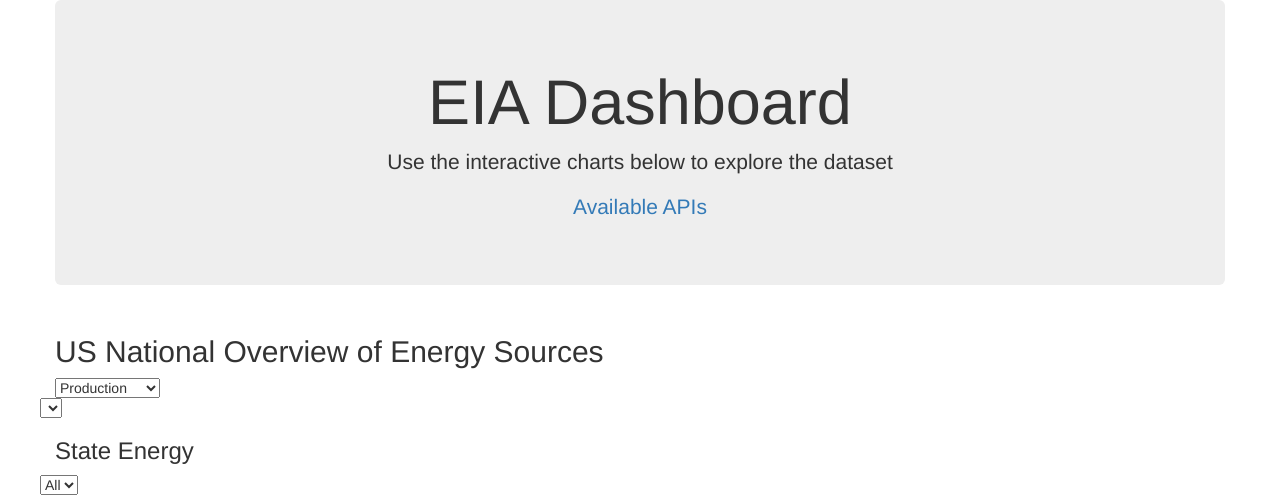
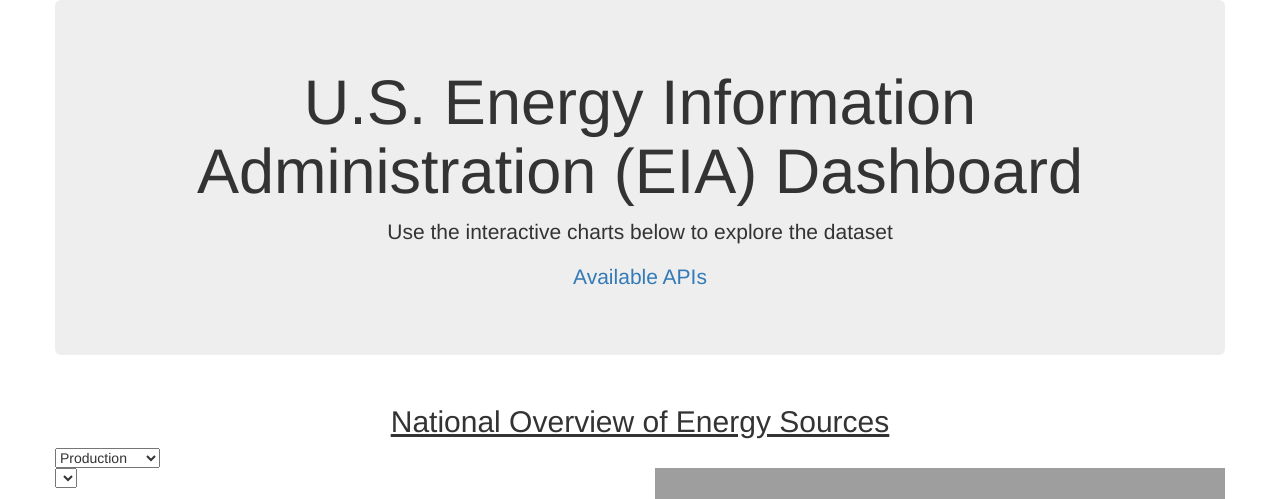
Before and after one commit to rdashcraft91/Energy-Dashboard, a Flask app: page / in a window 1280 px wide. Shown: the top 499 px of the page. Run offline with Flask 2, Linux system fonts and the light colour scheme; data that the repository does not hold is empty; some libraries are stand-ins or nearby versions; grey boxes are pictures that could not be loaded.

Commit message:
added css file and added energy sources img

```diff
--- /dev/null
+++ b/AWS/static/css/style.css
@@ -0,0 +1,4 @@
+h2 {
+    text-align: center;
+    text-decoration: underline;
+}
--- a/AWS/templates/index.html
+++ b/AWS/templates/index.html
@@ -5,8 +5,9 @@
   <meta charset="UTF-8">
   <meta name="viewport" content="width=device-width, initial-scale=1.0">
   <meta http-equiv="X-UA-Compatible" content="ie=edge">
-  <title>Bellybutton Biodiversity</title>
+  <title>EIA Dashboard</title>
   <link rel="stylesheet" href="https://maxcdn.bootstrapcdn.com/bootstrap/3.3.7/css/bootstrap.min.css">
+  <link rel="stylesheet" type="text/css" href="../static/css/style.css">
 </head>
 
 <body>
@@ -14,40 +15,46 @@
   <div class="container">
     <div class="row">
       <div class="col-md-12 jumbotron text-center">
-        <h1>EIA Dashboard</h1>
+        <h1>U.S. Energy Information Administration (EIA) Dashboard</h1>
         <p>Use the interactive charts below to explore the dataset</p>
         <p><a href="/api/v1.0">Available APIs</a></p>
       </div>
     </div>
 
     <div class="row">
-      <h2>US National Overview of Energy Sources</h2>
+      <h2>National Overview of Energy Sources</h2>
       <select id="selTotalEnergy" onchange="getTotalEnergyData(this.value)">
         <option value="production">Production</option>
         <option value="consumption">Consumption</option>
       </select>
       <div id="totalUSplot"></div>
       <div class="row">
-        <select id="selTotalEnergyYear" onchange="getTotalEnergyData(this.value)"></select>
-        <div id="totalUSpie"></div>
+        <div class="col-lg-6">
+          <select id="selTotalEnergyYear" onchange="getTotalEnergyData(this.value)"></select>
+          <div id="totalUSpie"></div>
+        </div>
+        <div class="col-lg-6">
+          <img width="100%" src="https://balazshegedus.com/wordpress/wp-content/uploads/2016/07/Preview-1-01.png" />
+        </div>
       </div>
     </div>
 
     <div class="row">
-      <h3>State Energy</h3>
+      <h2>State Energy</h2>
 
       <div id="totalStateplot"></div>
 
       <div class="row">
         <select id="selStateEnergy" onchange="buildStateBar()">
-          <option value="All">All</option></select>
+          <option value="All">All</option>
+        </select>
         <div id="stateBar"></div>
       </div>
 
     </div>
 
     <div class="row">
-      <h3>Petroleum Product Prices</h3>
+      <h2>Petroleum Product Prices</h2>
       <select id="selPetroleumPrices" onchange="buildPetroleumPricesPlot(this.value)">
 
       </select>
@@ -55,7 +62,7 @@
     </div>
 
     <div class="row">
-      <h3>Electric Energy Prices</h3>
+      <h2>Electric Energy Prices</h2>
       <select id="selElectricPrices" onchange="buildElectricPricesPlot(this.value)">
 
       </select>
@@ -66,7 +73,7 @@
 
   <script src="https://cdnjs.cloudflare.com/ajax/libs/d3/5.5.0/d3.js"></script>
   <script src="https://cdn.plot.ly/plotly-latest.min.js"></script>
-  <script src="static/js/plots.js"></script>
+  <script src="static/js/vplots.js"></script>
   <script src="static/js/rplots.js"></script>
 
 </body>
```
Also changed, not shown: AWS/static/js/vplots.js (renamed from AWS/static/js/plots.js, +1 -7 lines), 4 other files.
